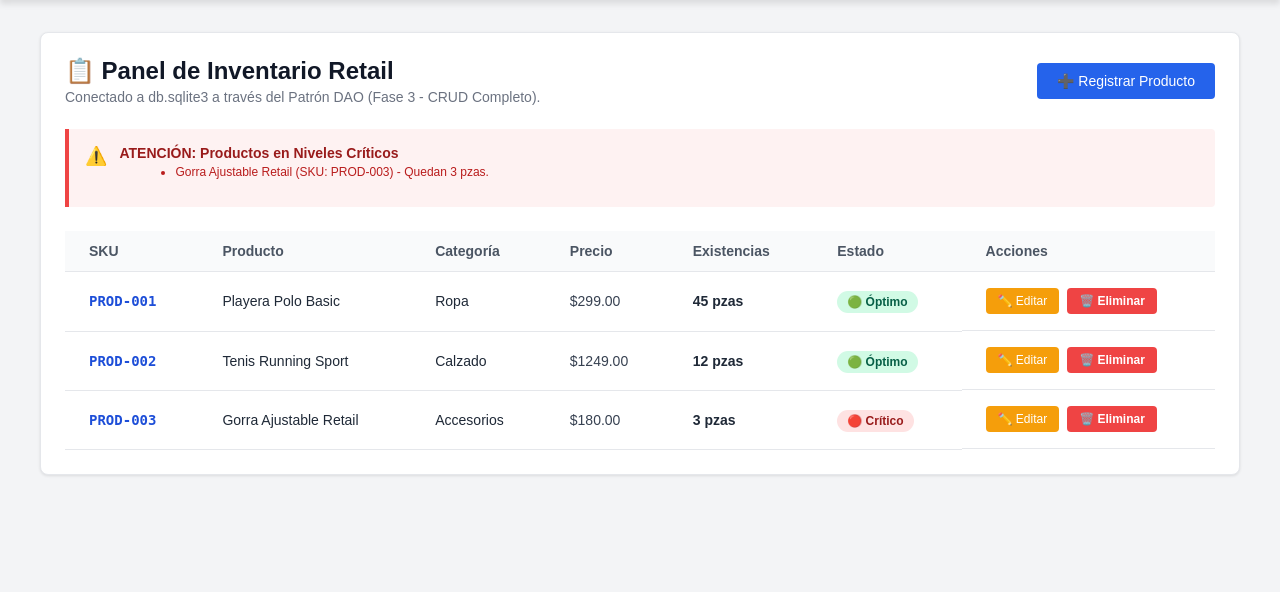
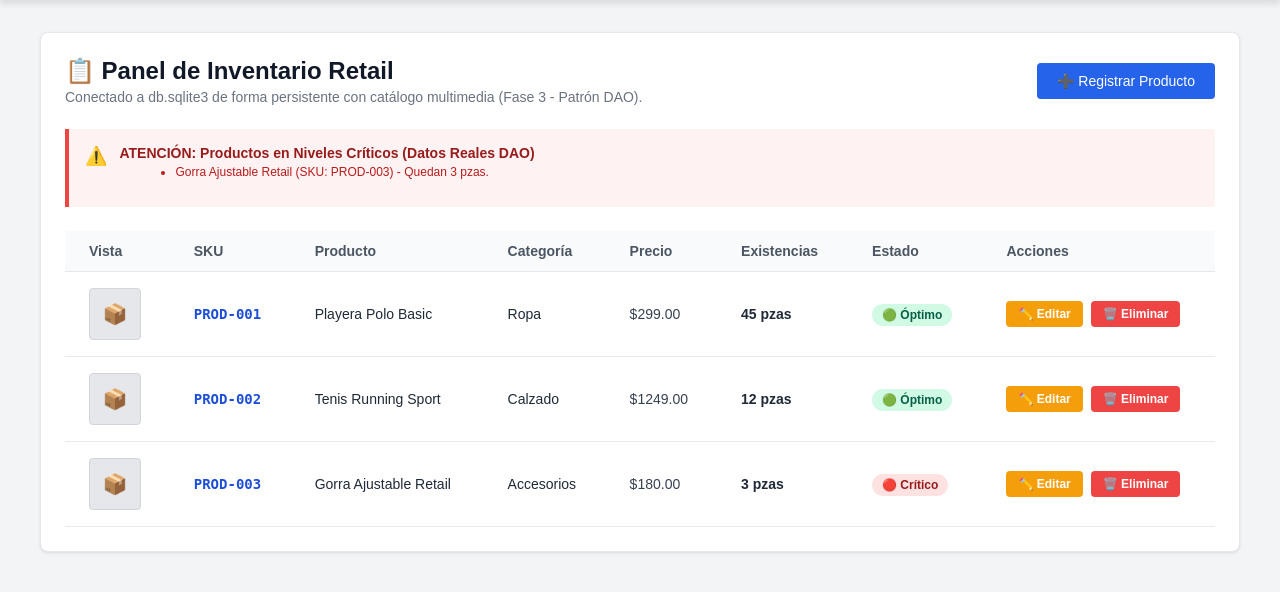
Before and after one commit to emoncada002/inventario_retail_root, a Django app: page / in a window 1280 px wide. Shown: the part 61-653 px from the top of the page. Run offline with Django 5.2, Linux system fonts and the light colour scheme; data comes from the database, SQL or seed files in the repository.

Commit message:
agregar imagenes y cambios

```diff
--- a/articulos/templates/mainvista/base.html
+++ b/articulos/templates/mainvista/base.html
@@ -2,6 +2,7 @@
 <html lang="es">
 <head>
     <meta charset="UTF-8">
+    <meta name="viewport" content="width=device-width, initial-scale=1.0">
     <title>RetailStock Control</title>
     <style>
         body { font-family: Arial, sans-serif; background-color: #f3f4f6; margin: 0; padding: 0; color: #1f2937; }
@@ -13,26 +14,31 @@
         .nav-user-block { display: flex; align-items: center; gap: 12px; border-left: 1px solid #1e40af; padding-left: 16px; }
         .nav-user { color: #bfdbfe; font-weight: 500; }
         .btn-switch { background-color: #2563eb; color: white; font-size: 13px; padding: 6px 12px; border: 1px solid #60a5fa; border-radius: 4px; cursor: pointer; text-decoration: none; }
+        .btn-switch:hover { background-color: #1d4ed8; }
         main { max-width: 1200px; margin: 32px auto; padding: 0 16px; }
         .card { background-color: white; padding: 24px; border: 1px solid #e5e7eb; box-shadow: 0 1px 3px rgba(0,0,0,0.1); border-radius: 8px; }
         .card-header { display: flex; justify-content: space-between; align-items: center; margin-bottom: 24px; }
         h1 { font-size: 24px; font-weight: bold; color: #111827; margin: 0; }
         .subtitle { font-size: 14px; color: #6b7280; margin-top: 4px; }
         .btn { background-color: #2563eb; color: white; font-weight: 500; font-size: 14px; padding: 10px 20px; border: none; border-radius: 4px; cursor: pointer; text-decoration: none; display: inline-block; }
-        .btn-danger { background-color: #ef4444; padding: 6px 12px; font-size: 12px; font-weight: 600; border: none; border-radius: 4px; color: white; cursor: pointer; text-decoration: none; }
+        .btn:hover { background-color: #1d4ed8; }
+        .btn-danger { background-color: #ef4444; padding: 6px 12px; font-size: 12px; font-weight: 600; border: none; border-radius: 4px; color: white; cursor: pointer; }
+        .btn-danger:hover { background-color: #dc2626; }
         .alert { background-color: #fef2f2; border-left: 4px solid #ef4444; padding: 16px; border-radius: 0 4px 4px 0; margin-bottom: 24px; display: flex; gap: 12px; }
         .alert-title { font-size: 14px; font-weight: 600; color: #991b1b; margin: 0; }
         .alert-desc { font-size: 12px; color: #b91c1c; margin-top: 4px; }
         .table-container { overflow-x: auto; margin-top: 16px; }
         table { width: 100%; border-collapse: collapse; text-align: left; font-size: 14px; }
         th { background-color: #f9fafb; padding: 12px 24px; font-weight: 600; color: #4b5563; border-bottom: 1px solid #e5e7eb; }
-        td { padding: 16px 24px; border-bottom: 1px solid #e5e7eb; }
+        td { padding: 16px 24px; border-bottom: 1px solid #e5e7eb; vertical-align: middle; }
+        tr:hover { background-color: #f9fafb; }
         .sku { font-family: monospace; font-weight: bold; color: #1d4ed8; }
         .badge-optimo { background-color: #d1fae5; color: #065f46; padding: 4px 10px; border-radius: 9999px; font-size: 12px; font-weight: 600; }
         .badge-critico { background-color: #fee2e2; color: #991b1b; padding: 4px 10px; border-radius: 9999px; font-size: 12px; font-weight: 600; }
         .form-group { margin-bottom: 16px; display: flex; flex-direction: column; gap: 6px; }
         .form-group label { font-size: 14px; font-weight: 600; color: #374151; }
         .form-group input, .form-group select { padding: 10px; border: 1px solid #d1d5db; border-radius: 4px; font-size: 14px; }
+        .img-thumb { width: 50px; height: 50px; object-fit: cover; border-radius: 4px; border: 1px solid #d1d5db; background-color: #f3f4f6; }
     </style>
 </head>
 <body>
--- a/articulos/templates/mainvista/tablero.html
+++ b/articulos/templates/mainvista/tablero.html
@@ -5,7 +5,7 @@
     <div class="card-header">
         <div>
             <h1>📋 Panel de Inventario Retail</h1>
-            <div class="subtitle">Conectado a db.sqlite3 a través del Patrón DAO (Fase 3 - CRUD Completo).</div>
+            <div class="subtitle">Conectado a db.sqlite3 de forma persistente con catálogo multimedia (Fase 3 - Patrón DAO).</div>
         </div>
         <a href="?pestaana=registro&usuario={{ usuario_activo }}" class="btn">➕ Registrar Producto</a>
     </div>
@@ -14,10 +14,10 @@
     <div class="alert">
         <span style="font-size: 18px;">⚠️</span>
         <div>
-            <h3 class="alert-title">ATENCIÓN: Productos en Niveles Críticos</h3>
+            <h3 class="alert-title">ATENCIÓN: Productos en Niveles Críticos (Datos Reales DAO)</h3>
             <ul class="alert-desc" style="list-style-type: disc; margin-left: 16px;">
-                {% for alerta in alertas %}
-                    <li>{{ alerta.nombre }} (SKU: {{ alerta.sku }}) - Quedan {{ alerta.stock_actual }} pzas.</li>
+                {% for a in alertas %}
+                    <li>{{ a.nombre }} (SKU: {{ a.sku }}) - Quedan {{ a.stock_actual }} pzas.</li>
                 {% endfor %}
             </ul>
         </div>
@@ -28,6 +28,7 @@
         <table>
             <thead>
                 <tr>
+                    <th>Vista</th>
                     <th>SKU</th>
                     <th>Producto</th>
                     <th>Categoría</th>
@@ -40,6 +41,13 @@
             <tbody>
                 {% for p in productos %}
                 <tr>
+                    <td>
+                        {% if p.imagen %}
+                            <img src="{{ p.imagen.url }}" class="img-thumb" alt="Foto">
+                        {% else %}
+                            <div class="img-thumb" style="display:flex; align-items:center; justify-content:center; font-size:20px; background:#e5e7eb; color:#9ca3af;">📦</div>
+                        {% endif %}
+                    </td>
                     <td class="sku">{{ p.sku }}</td>
                     <td style="font-weight: 500;">{{ p.nombre }}</td>
                     <td>{{ p.categoria.nombre }}</td>
@@ -52,20 +60,19 @@
                             <span class="badge-optimo">🟢 Óptimo</span>
                         {% endif %}
                     </td>
-                    <td style="display: flex; gap: 8px;">
-                        <!-- BOTÓN DE EDITAR (Soporta requerimiento de Actualización de registros) -->
-                        <a href="?pestaana=editar&sku_editar={{ p.sku }}&usuario={{ usuario_activo }}" class="btn" style="padding: 6px 12px; font-size: 12px; background-color: #f59e0b;">✏️ Editar</a>
-
-                        <form method="POST" action="?pestaana=tablero&usuario={{ usuario_activo }}" style="margin:0;" onsubmit="return confirm('¿Seguro que deseas eliminar este producto?');">
-                            {% csrf_token %}
-                            <input type="hidden" name="accion" value="eliminar_producto">
-                            <input type="hidden" name="sku_a_borrar" value="{{ p.sku }}">
-                            <button type="submit" class="btn-danger">🗑️ Eliminar</button>
-                        </form>
+                    <td>
+                        <div style="display: flex; gap: 8px;">
+                            <a href="?pestaana=editar&sku_editar={{ p.sku }}&usuario={{ usuario_activo }}" class="btn" style="padding: 6px 12px; font-size: 12px; background-color: #f59e0b; color: white; text-decoration: none; border-radius: 4px; font-weight: 600;">✏️ Editar</a>
+                            <form method="POST" action="?pestaana=tablero&usuario={{ usuario_activo }}" style="margin:0; padding:0;" onsubmit="return confirm('¿Seguro que deseas eliminar este producto?');">
+                                <input type="hidden" name="accion" value="eliminar_producto">
+                                <input type="hidden" name="sku_a_borrar" value="{{ p.sku }}">
+                                <button type="submit" class="btn-danger">🗑️ Eliminar</button>
+                            </form>
+                        </div>
                     </td>
                 </tr>
                 {% empty %}
-                <tr><td colspan="7" style="text-align: center; color: #9ca3af; padding: 20px;">No hay productos registrados. Usa el botón superior.</td></tr>
+                <tr><td colspan="8" style="text-align: center; color: #9ca3af; padding: 20px;">No hay productos en db.sqlite3. Usa el botón de registrar.</td></tr>
                 {% endfor %}
             </tbody>
         </table>
--- a/articulos/views.py
+++ b/articulos/views.py
@@ -1,13 +1,15 @@
 from django.shortcuts import render, redirect
+from django.views.decorators.csrf import csrf_exempt
 from articulos.dao.inventariodao import InventarioDAO
 from articulos.models import Producto, Categoria
 
 
+@csrf_exempt
 def dashboard_retail(request):
     """
-    Controlador definitivo de la Fase 3.
-    Aprovecha la arquitectura nativa de Django separando la lógica del HTML/CSS
-    y consolidando el ciclo CRUD completo (Altas, Bajas, Cambios, Consultas).
+    Controlador lógico definitivo de la Fase 3.
+    Procesa las operaciones CRUD y delega la renderización visual
+    al motor de plantillas nativo de Django.
     """
     pestaana = request.GET.get('pestaana', 'tablero')
     usuario_activo = request.GET.get('usuario', 'E. Moncada')
@@ -15,7 +17,7 @@ def dashboard_retail(request):
         "Sergio Salcedo" if usuario_activo == "E. Moncada" else "E. Moncada"
     )
 
-    # Garantizar la existencia de categorías base en db.sqlite3
+    # Garantizar la existencia de categorías base en el catálogo logístico
     if not Categoria.objects.exists():
         Categoria.objects.create(
             nombre="Ropa", descripcion="Prendas de vestir"
@@ -27,13 +29,14 @@ def dashboard_retail(request):
             nombre="Accesorios", descripcion="Gorras y mochilas"
         )
 
-    # PROCESAMIENTO DE PETICIONES POST (ACCIONES CRUD)
+    # PROCESAMIENTO DE PETICIONES POST (GUARDADO, ACTUALIZACIÓN Y BAJAS
+    # DE REGISTROS)
     if request.method == "POST":
         accion = request.POST.get('accion')
 
         if accion == "guardar_producto":
             cat = Categoria.objects.get(nombre=request.POST.get('categoria'))
-            InventarioDAO.insertar_nuevo_producto(
+            nuevo_prod = InventarioDAO.insertar_nuevo_producto(
                 sku=request.POST.get('sku'),
                 nombre=request.POST.get('nombre'),
                 categoria_id=cat.id,
@@ -41,10 +44,12 @@ def dashboard_retail(request):
                 stock_inicial=request.POST.get('stock'),
                 stock_min=5
             )
+            if request.FILES.get('imagen_prod'):
+                nuevo_prod.imagen = request.FILES.get('imagen_prod')
+                nuevo_prod.save()
             return redirect(f"/?pestaana=tablero&usuario={usuario_activo}")
 
         elif accion == "actualizar_producto":
-            # OPERACIÓN DE ACTUALIZACIÓN
             sku = request.POST.get('sku')
             prod = Producto.objects.get(sku=sku)
             cat = Categoria.objects.get(nombre=request.POST.get('categoria'))
@@ -53,7 +58,11 @@ def dashboard_retail(request):
             prod.categoria = cat
             prod.precio = request.POST.get('precio')
             prod.stock_actual = int(request.POST.get('stock'))
-            prod.save()  # Guarda los cambios modificados de manera permanente
+
+            if request.FILES.get('imagen_prod'):
+                prod.imagen = request.FILES.get('imagen_prod')
+
+            prod.save()
             return redirect(f"/?pestaana=tablero&usuario={usuario_activo}")
 
         elif accion == "procesar_movimiento":
@@ -75,7 +84,7 @@ def dashboard_retail(request):
     productos_db = InventarioDAO.obtener_todo_el_inventario()
     alertas_db = InventarioDAO.consultar_alertas_stock_critico()
 
-    # Preparamos el contexto inicial para los archivos HTML
+    # Preparamos el diccionario de contexto para las plantillas HTML
     contexto = {
         'pestaana': pestaana,
         'usuario_activo': usuario_activo,
@@ -84,7 +93,7 @@ def dashboard_retail(request):
         'alertas': alertas_db,
     }
 
-    # LÓGICA DE RENDERIZACIÓN SEGÚN LA PESTAÑA SELECCIONADA
+    # SELECCIÓN Y RETORNO DE TEMPLATES SEGÚN LA PESTAÑA ACTIVA
     if pestaana == 'registro':
         return render(request, 'mainvista/almacen.html', contexto)
     elif pestaana == 'editar':
@@ -94,5 +103,5 @@ def dashboard_retail(request):
     elif pestaana == 'movimientos':
         return render(request, 'mainvista/movimientos.html', contexto)
 
-    # Por defecto carga el Tablero General
+    # Renderización por defecto del Tablero General
     return render(request, 'mainvista/tablero.html', contexto)
```
Also changed, not shown: media/productos_fotos/playera_polo.jpg (renamed from media/productos_fotos/playera_polo_basica.jpg), media/productos_fotos/playera_polo_027j64h.jpg (added), 4 other files.
